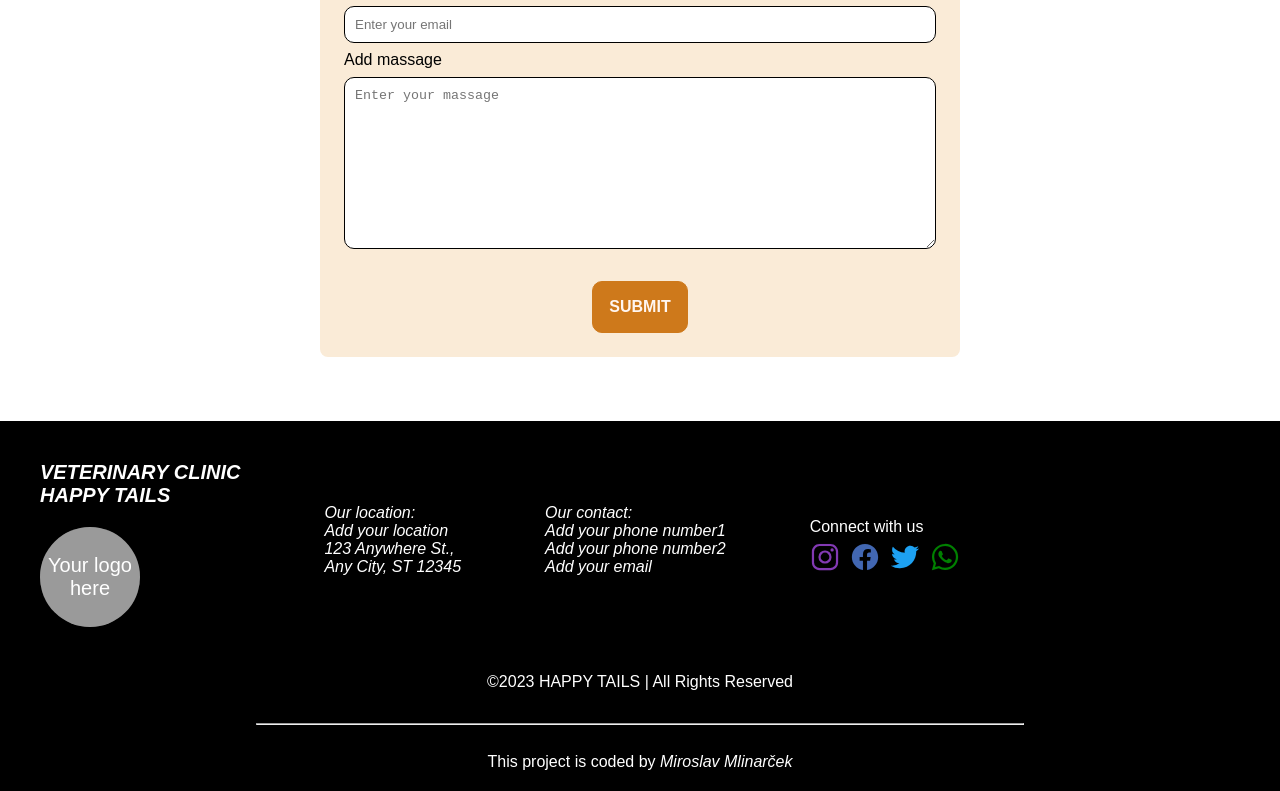
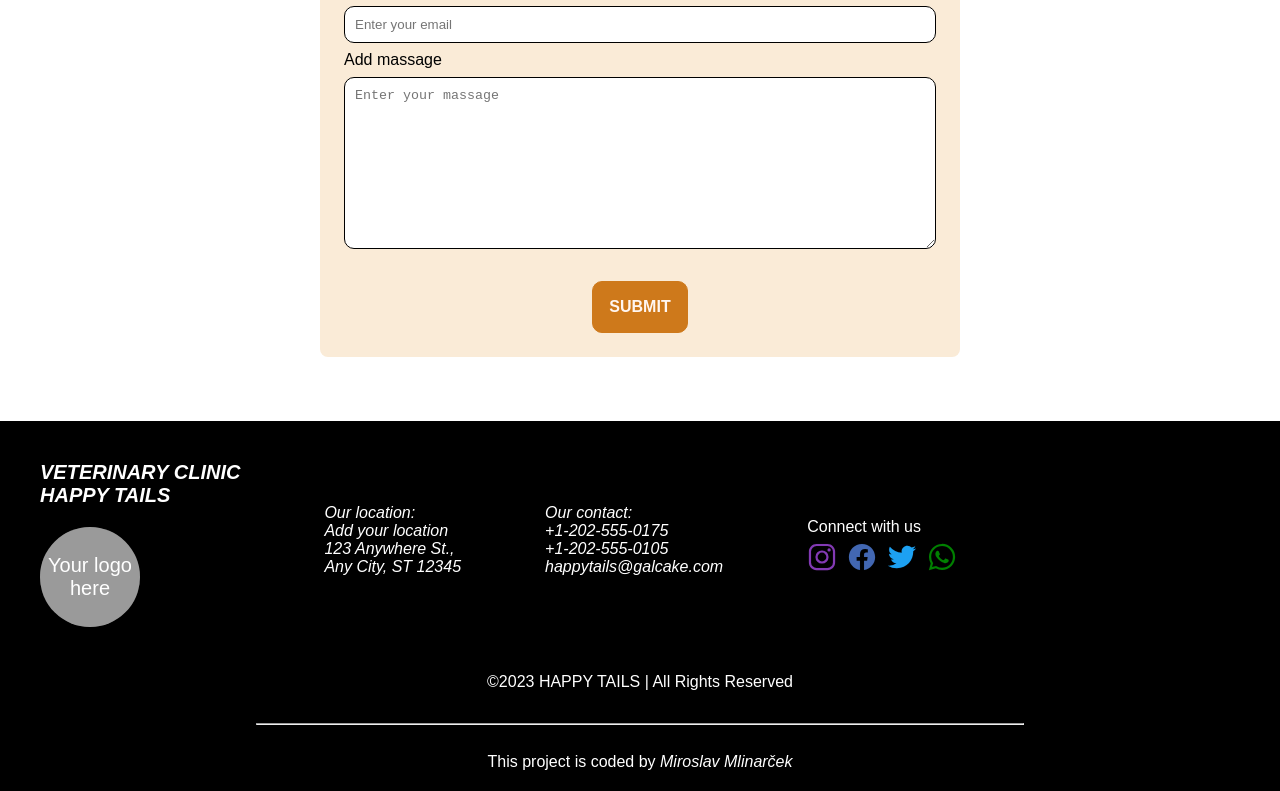
Before and after one commit to mlinarcekmiroslav/HappyTails, a plain HTML site: page index.html in a window 1280 px wide. Shown: the part 3475-4266 px from the top of the page. Drawn offline with nearby package versions, Linux system fonts and the light colour scheme.

Commit message:
Add files via upload

```diff
--- a/index.html
+++ b/index.html
@@ -177,7 +177,7 @@
             <p class="text-color-white text-italic fonts-16">Our location:<br>Add your location<br>123 Anywhere St.,<br>Any City, ST 12345</p>
         </div>
         <div class="d-inline-block mx-40 pad-y-20">
-        <p class="text-color-white text-italic fonts-16">Our contact:<br>Add your phone number1<br>Add your phone number2<br>Add your email</p>
+        <p class="text-color-white text-italic fonts-16">Our contact:<br>+1-202-555-0175<br>+1-202-555-0105<br>happytails@galcake.com</p>
         </div>
         <div class="d-inline-block mx-40 pad-y-20">
             <p class="text-color-white fonts-16">Connect with us</p>
```
